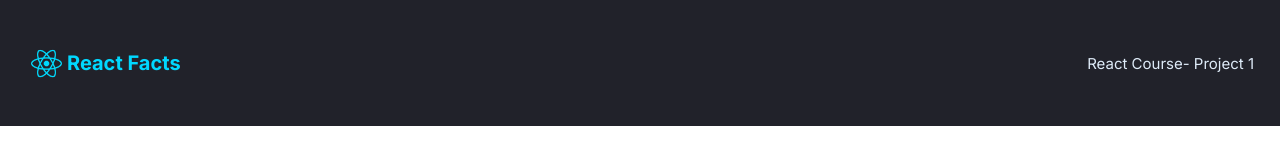
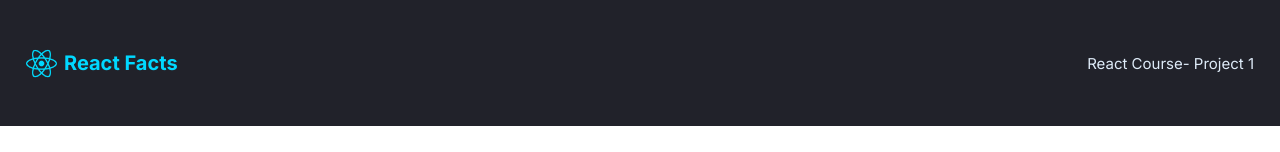
Before and after one commit to LurieK/Scrimba-React-Project, a React (Create React App) app: page / in a window 1280 px wide. Shown: the top 152 px of the page. Built offline with nearby package versions, Linux system fonts and the light colour scheme.

Commit message:
adjust logo-img margin to just the right and incresed to 7px

```diff
--- a/src/styles.css
+++ b/src/styles.css
@@ -37,7 +37,7 @@ h3{
 
 .logo-img{
   width: 31px;
-  margin: 5px;
+  margin-right: 7px;
 }
 
 .logo-heading{
```
